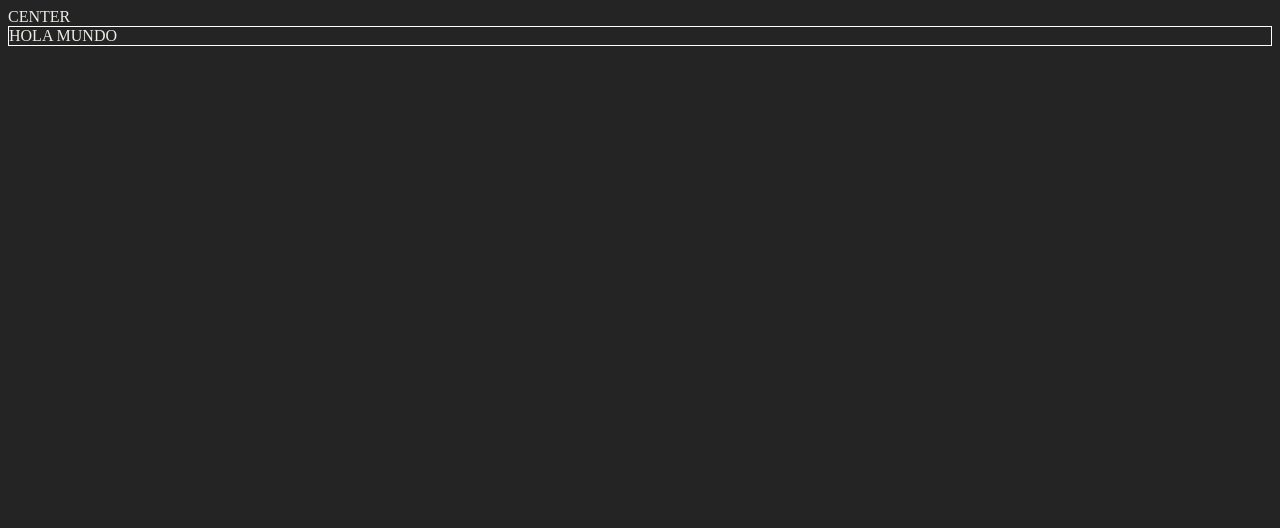
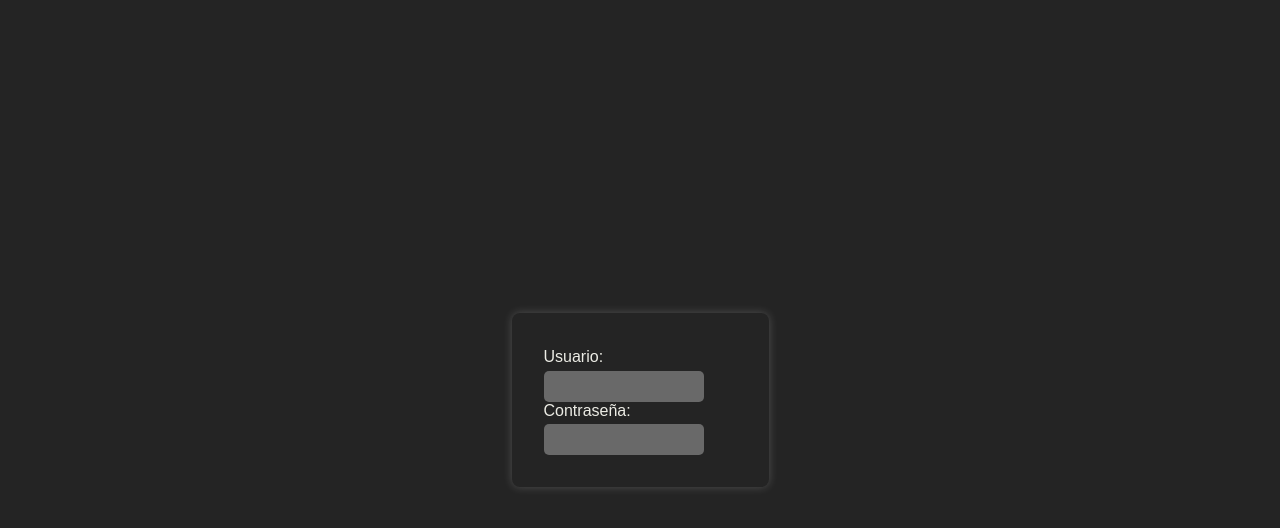
Before and after one commit to Ever-Alvarez/ever.web, a React (Vite) app in the folder client/: page / in a window 1280 px wide. Shown: the top 528 px of the page. Built offline with nearby package versions, Linux system fonts and the light colour scheme.

Commit message:
Add: login react corregido

```diff
--- a/client/src/Login/Login.jsx
+++ b/client/src/Login/Login.jsx
@@ -4,11 +4,24 @@ function Login(){
     return (
 
             <div className="bodyLogin">
-                <div className="center">
-                    CENTER
+                <div className="centerLogin">
+                    {/* CENTER */}
+                <div className="form">
+                    <form className="form-horizontal" action="" method="post">
+                        <div className="form-group">
+                            <div className="col-md-9">
+                                <label htmlFor="user">Usuario:</label>
+                                <input type="text" className="form-control" />
+                            </div>
+                        </div>
+                        <div className="form-group">
+                            <div className="col-md-9">
+                                <label htmlFor="pass">Contraseña:</label>
+                                <input type="password" className="form-control" />
+                            </div>
+                        </div>
+                    </form>
                 </div>
-                <div className="col-md-12">
-                    HOLA MUNDO
                 </div>
             </div>
 
--- a/client/src/assets/css/styles.css
+++ b/client/src/assets/css/styles.css
@@ -1,13 +1,105 @@
 body{
     background-color: #242424;
+    margin: 0;
+    padding: 0;
+    font-family: sans-serif;
 }
 
 .bodyLogin{
-    /* min-height: 100vh; */
-    /* background-color: #242424; */
+    /* overflow: hidden; */
+    /* height: 100%; */
+    min-height: 100vh;
+    /* background-color: rgb(43, 183, 226); */
     color: rgb(236, 236, 229);
+
+    display: flex;
+    justify-content: center;
+    align-items: center;
 }
 
-.col-md-12{
-    border: 1px solid white
+.centerLogin{
+    width: 100%;
+    display: flex;
+    justify-content: center;
+    align-items: center;
 }
+
+.form{
+    padding: 2rem;
+    border-radius: 8px;
+    box-shadow: 0 0 10px rgba(255, 255, 255, 0.2);
+}
+/* .centerLogin > .form{ */
+    /* border: 1px solid white; */
+    /* height: max-content; */
+    /* width: 50%; */
+    /* display: flex; */
+    /* justify-content: center; */
+    /* align-items: center; */
+    /* padding: 0; */
+    /* margin: 0; */
+/* } */
+
+.form-group {
+  margin-bottom: 15px;
+}
+
+.form-control{
+     background: dimgrey;
+    color: white;
+    width: 100%;
+    padding: 0.5rem;
+    border: none;
+    border-radius: 5px;
+}
+
+.col-md-1, .col-md-2, .col-md-3, .col-md-4, .col-md-5, .col-md-6, .col-md-7, .col-md-8, .col-md-9, .col-md-10, .col-md-11, .col-md-12 {
+    float: left;
+}
+.col-md-12 {
+width: 100%;
+}
+.col-md-11 {
+width: 91.66666667%;
+}
+.col-md-10 {
+width: 83.33333333%;
+}
+.col-md-9 {
+width: 75%;
+}
+.col-md-8 {
+width: 66.66666667%;
+}
+.col-md-7 {
+width: 58.33333333%;
+}
+.col-md-6 {
+width: 50%;
+}
+.col-md-5 {
+width: 41.66666667%;
+}
+.col-md-4 {
+width: 33.33333333%;
+}
+.col-md-3 {
+width: 25%;
+}
+.col-md-2 {
+width: 16.66666667%;
+}
+.col-md-1 {
+width: 8.33333333%;
+}
+
+.form-horizontal{
+    margin-top: 0;
+    margin-bottom: 0;
+    padding-top: 3px;
+}
+
+label {
+  display: block;
+  margin-bottom: 0.3rem;
+}
```
